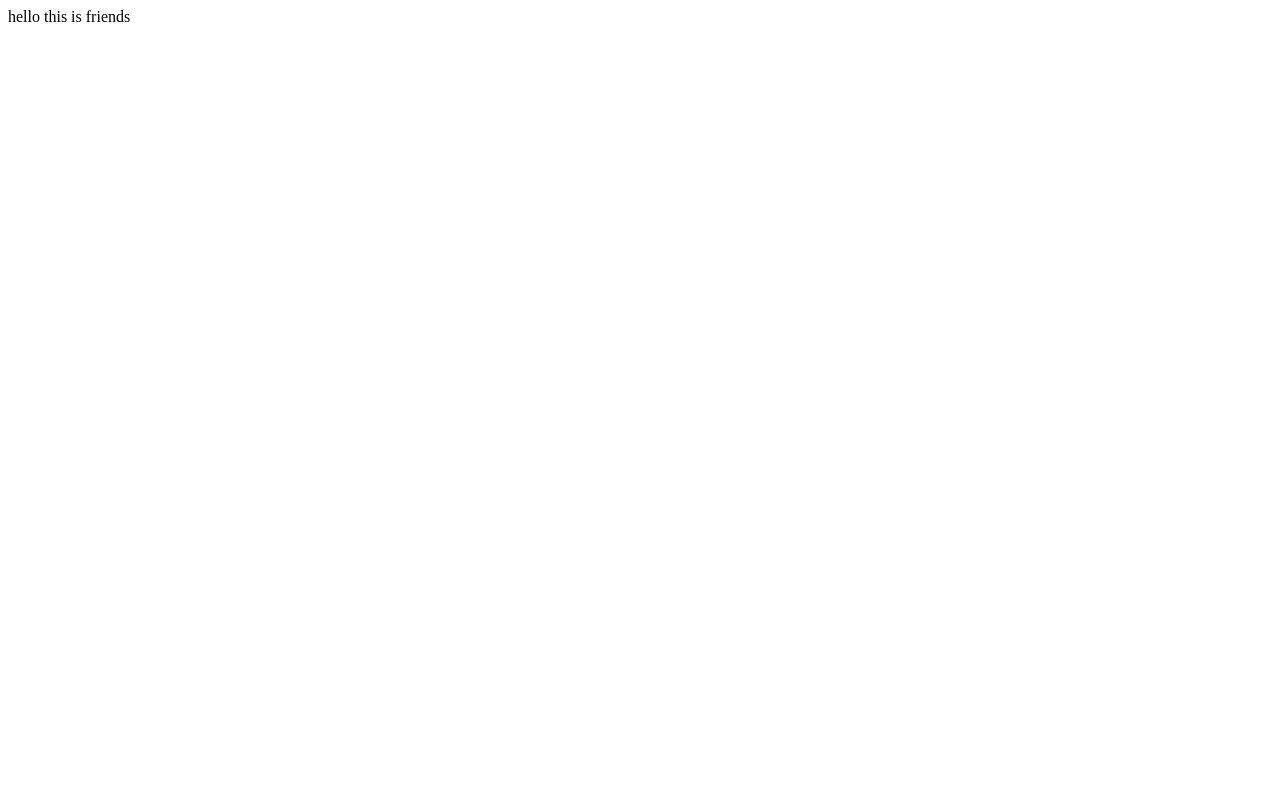
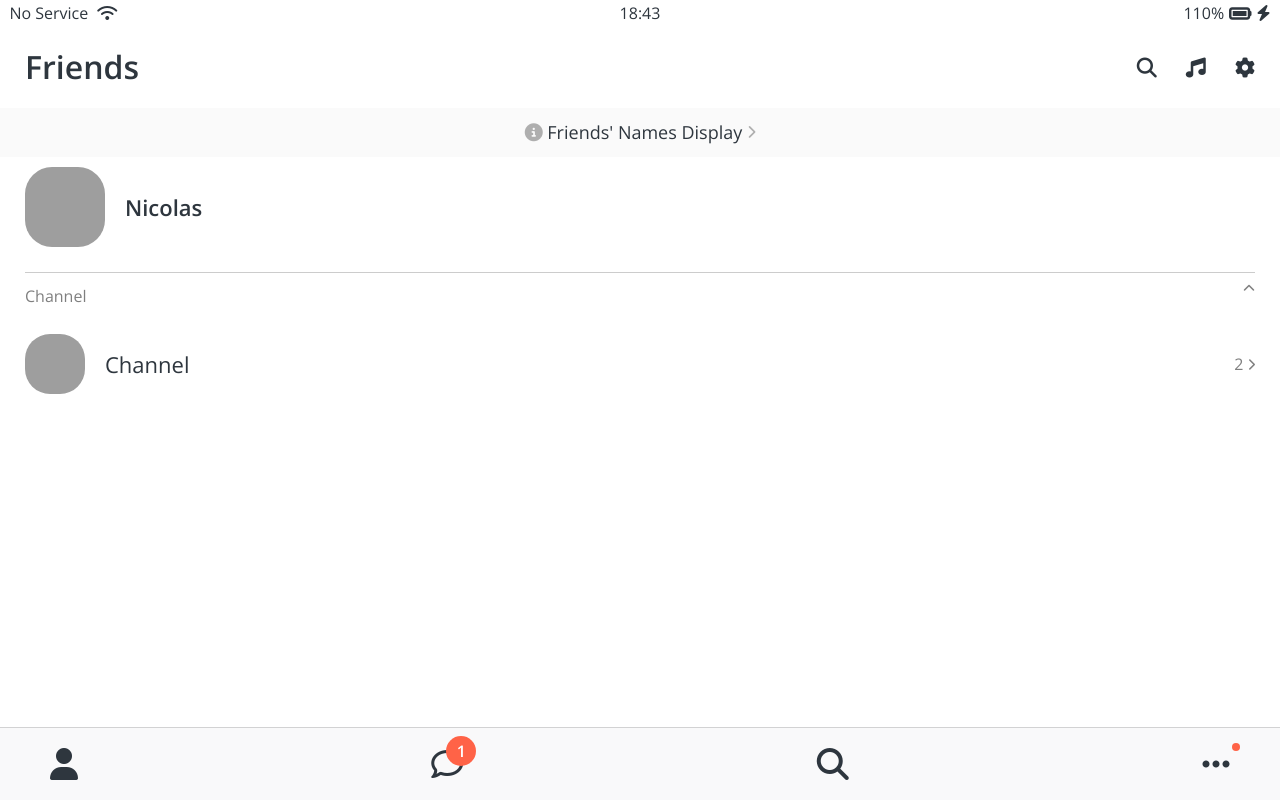
Before and after one commit to subincdev/kokoa-clone-2022, a plain HTML site: page friends.html in a window 1280 px wide. Drawn offline with nearby package versions, Linux system fonts and the light colour scheme; grey boxes are pictures that could not be loaded.

Commit message:
Create Friends Page

```diff
--- /dev/null
+++ b/css/components/nav-bar.css
@@ -0,0 +1,46 @@
+.nav {
+  position: fixed;
+  bottom: 0;
+  width: 100%;
+  background-color: #f9f9fa;
+  padding: 20px 50px;
+  box-sizing: border-box;
+  border-top: 1px solid rgba(121, 121, 121, 0.3);
+}
+.nav__list {
+  display: flex;
+  justify-content: space-between;
+}
+
+.nav__link {
+  position: relative;
+  color: #2e363e;
+}
+
+.nav__notification {
+  background-color: tomato;
+  width: 30px;
+  height: 30px;
+  border-radius: 15px;
+  display: flex;
+  justify-content: center;
+  align-items: center;
+  color: white;
+  font-weight: 600;
+  position: absolute;
+  left: 15px;
+  bottom: 15px;
+}
+
+.nav__notification__update {
+  background-color: tomato;
+  width: 8px;
+  height: 8px;
+  border-radius: 4px;
+  display: flex;
+  justify-content: center;
+  align-items: center;
+  position: absolute;
+  left: 30px;
+  bottom: 30px;
+}
--- /dev/null
+++ b/css/components/screen-header.css
@@ -0,0 +1,15 @@
+.screen-header {
+  display: flex;
+  justify-content: space-between;
+  align-items: center;
+  padding: var(--horizontal-space);
+}
+
+.screen-header__title {
+  font-size: 32px;
+  font-weight: 600;
+}
+
+.screen-header__icons span {
+  margin-left: 25px;
+}
--- a/css/components/status_bar.css
+++ b/css/components/status_bar.css
@@ -1,7 +1,10 @@
 .status-bar {
+  position: sticky;
+  width: 100%;
   display: flex;
   justify-content: center;
   padding: 5px 3px;
+  box-sizing: border-box;
 }
 .status-bar__column {
   width: 33%;
--- /dev/null
+++ b/css/components/user-component.css
@@ -0,0 +1,46 @@
+.user-component {
+  justify-content: space-between;
+}
+
+.user-component,
+.user-component__column:first-child {
+  display: flex;
+  align-items: center;
+}
+
+.user-component__avatar {
+  width: 70px;
+  height: 70px;
+  border-radius: 27px;
+  margin-right: 20px;
+}
+
+.user-component__title {
+  font-weight: 600;
+  font-size: 22px;
+}
+
+.user-component__subtitle {
+  margin-top: 8px;
+  font-size: 17px;
+  color: rgba(0, 0, 0, 0.5);
+}
+
+.user-component__avatar--xl {
+  width: 80px;
+  height: 80px;
+}
+
+.user-component__avatar--sm {
+  width: 60px;
+  height: 60px;
+  border-radius: 25px;
+}
+
+.user-component__title--not--bold {
+  font-weight: 400;
+}
+
+.user-component__column:last-child {
+  color: rgba(0, 0, 0, 0.5);
+}
--- a/css/reset.css
+++ b/css/reset.css
@@ -126,3 +126,8 @@ table {
 input:focus {
   outline: none;
 }
+
+a {
+  color: inherit;
+  text-decoration: none;
+}
--- /dev/null
+++ b/css/screens/friends.css
@@ -0,0 +1,29 @@
+#friends-display-link {
+  text-align: center;
+  display: block;
+  background-color: #fafafa;
+  padding: 15px 0px;
+  font-size: 18px;
+  margin-bottom: 10px;
+}
+
+#friends-display-link i {
+  color: rgba(0, 0, 0, 0.3);
+}
+
+.friends-screen {
+  padding: 0px var(--horizontal-space);
+}
+
+.friends-screen__channel {
+  margin-top: 25px;
+  border-top: 1px solid rgba(0, 0, 0, 0.2);
+  padding-top: 15px;
+}
+
+.friends-screen__channel-header {
+  margin-bottom: 30px;
+  display: flex;
+  justify-content: space-between;
+  color: rgba(0, 0, 0, 0.5);
+}
--- a/css/styles.css
+++ b/css/styles.css
@@ -4,10 +4,15 @@
 
 /* Components */
 @import "components/status_bar.css";
+@import "components/nav-bar.css";
+@import "components/screen-header.css";
+@import "components/user-component.css";
 
 /* Screens */
 @import "screens/login.css";
+@import "screens/friends.css";
 
 body {
+  color: #2e363e;
   font-family: "Open Sans", sans-serif;
 }
--- a/css/variables.css
+++ b/css/variables.css
@@ -1,3 +1,4 @@
 :root {
   --yellow: #fae100;
+  --horizontal-space: 25px;
 }
--- a/friends.html
+++ b/friends.html
@@ -1 +1,108 @@
-hello this is friends
+<!DOCTYPE html>
+<html lang="en">
+<head>
+    <link rel="stylesheet" href="css/styles.css">
+    <meta charset="UTF-8">
+    <meta http-equiv="X-UA-Compatible" content="IE=edge">
+    <meta name="viewport" content="width=device-width, initial-scale=1.0">
+    <title>Friends - Kokoa Clone</title>
+</head>
+<body>
+    <div class="status-bar">
+        <div class="status-bar__column">
+            <span>No Service</span>
+            <i class="fas fa-wifi"></i>
+        </div>
+        <div class="status-bar__column">
+            <span>18:43</span>
+        </div>
+        <div class="status-bar__column">
+            <span>110%</span>
+            <i class="fas fa-battery-full fa-lg"></i>
+            <i class="fas fa-bolt"></i>
+        </div>
+    </div>
+
+    <header class="screen-header">
+        <h1 class="screen-header__title">Friends</h1>
+        <div class="screen-header__icons">
+            <span><i class="fas fa-search fa-lg"></i></span>
+            <span><i class="fas fa-music fa-lg"></i></span>
+            <span><i class="fas fa-cog fa-lg"></i></span>
+        </div>
+    </header>
+
+    <a id="friends-display-link">
+        <i class="fas fa-info-circle"></i>
+        Friends' Names Display
+        <i class="fas fa-chevron-right fa-xs"></i>
+    </a>
+
+    <main class="friends-screen">
+        <div class="user-component">
+            <div class="user-component__column">
+                <img
+                src="http://avatars3.githubusercontent.com/u/3612017"
+                class="user-component__avatar user-component__avatar--xl"
+                >
+                <div class="user-component__text">
+                    <h4 class="user-component__title">Nicolas</h4>
+                    <!--<h6 class="user-component__subtitle">this text whatever</h6>-->
+                </div>
+            </div>
+            <div class="user-component__column"></div>
+        </div>
+        <div class="friends-screen__channel">
+            <div class="friends-screen__channel-header">
+                <span>Channel</span>
+                <i class="fas fa-chevron-up fa-xs"></i>
+            </div>
+            <div class="user-component">
+                <div class="user-component__column">
+                    <img
+                    src="http://avatars3.githubusercontent.com/u/3612017"
+                    class="user-component__avatar user-component__avatar--sm"
+                    >
+                    <div class="user-component__text">
+                        <h4 class="user-component__title user-component__title--not--bold">Channel</h4>
+                        <!--<h6 class="user-component__subtitle">this text whatever</h6>-->
+                    </div>
+                </div>
+                <div class="user-component__column">
+                    <span>2</span>
+                    <i class="fas fa-chevron-right fa-xs"></i>
+                </div>
+            </div>
+        </div>
+    </main>
+
+
+
+    <nav class="nav">
+        <ul class="nav__list">
+            <li class="nav__btn">
+                <a class="nav__link" href="friends.html"><i class="fas fa-user fa-2x"></i></a>
+            </li>
+            <li class="nav__btn">
+                <a class="nav__link" href="#">
+                    <span class="nav__notification">1</span>
+                    <i class="far fa-comment fa-2x"></i>
+                </a>
+            </li>
+            <li class="nav__btn">
+                <a class="nav__link" href="#"><i class="fas fa-search fa-2x"></i></a>
+            </li>
+            <li class="nav__btn">
+                <a class="nav__link" href="#">
+                    <span class="nav__notification__update"></span>
+                    <i class="fas fa-ellipsis-h fa-2x"></i>
+                </a>
+            </li>
+        </ul>
+    </nav>
+
+    <script
+        src="https://kit.fontawesome.com/6478f529f2.js"
+        crossorigin="anonymous"></script>
+</body>
+</html>
```
